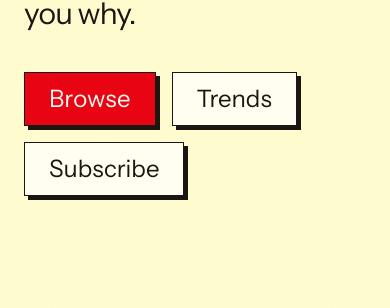
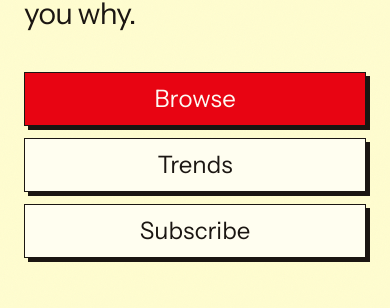
Before and after one commit to tanishmisra9/telogify, a React (Vite) app in the folder frontend/: page / in a window 390 px wide. Shown: the part 507-815 px from the top of the page. Built offline with nearby package versions, Linux system fonts and the light colour scheme; no server answers.

Commit message:
Stack landing page CTA buttons full-width on mobile
Flex-wrap was leaving the third button (Subscribe) orphaned on its
own row at a mismatched width. Column flex on mobile stretches all
three buttons to equal width for a clean aligned edge; unchanged row
layout returns at sm+.

```diff
--- a/frontend/src/pages/Landing.tsx
+++ b/frontend/src/pages/Landing.tsx
@@ -44,12 +44,12 @@ const STEPS = [
 
 function CTAs() {
   return (
-    <div className="flex flex-wrap gap-4">
+    <div className="flex flex-col gap-3 sm:flex-row sm:flex-wrap sm:gap-4">
       <Tooltip label="See every analysed race weekend">
         <Link
           to="/weekends"
           aria-label="Browse analysed race weekends"
-          className="lift inline-flex items-center border-[1.5px] border-ink bg-accent px-6 py-2.5 font-display text-2xl text-accent-ink shadow-[4px_4px_0_var(--color-shadow)]"
+          className="lift inline-flex w-full items-center justify-center border-[1.5px] border-ink bg-accent px-6 py-2.5 font-display text-2xl text-accent-ink shadow-[4px_4px_0_var(--color-shadow)] sm:w-auto"
         >
           Browse
         </Link>
@@ -58,7 +58,7 @@ function CTAs() {
         <Link
           to="/season"
           aria-label="View season rankings and trends"
-          className="lift inline-flex items-center border-[1.5px] border-ink bg-surface px-6 py-2.5 font-display text-2xl text-ink shadow-[4px_4px_0_var(--color-shadow)]"
+          className="lift inline-flex w-full items-center justify-center border-[1.5px] border-ink bg-surface px-6 py-2.5 font-display text-2xl text-ink shadow-[4px_4px_0_var(--color-shadow)] sm:w-auto"
         >
           Trends
         </Link>
@@ -67,7 +67,7 @@ function CTAs() {
         <Link
           to="/subscribe"
           aria-label="Subscribe to the weekly email digest"
-          className="lift inline-flex items-center border-[1.5px] border-ink bg-surface px-6 py-2.5 font-display text-2xl text-ink shadow-[4px_4px_0_var(--color-shadow)]"
+          className="lift inline-flex w-full items-center justify-center border-[1.5px] border-ink bg-surface px-6 py-2.5 font-display text-2xl text-ink shadow-[4px_4px_0_var(--color-shadow)] sm:w-auto"
         >
           Subscribe
         </Link>
```
